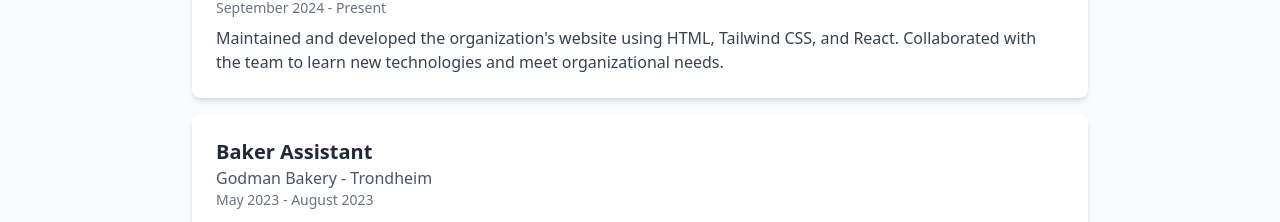
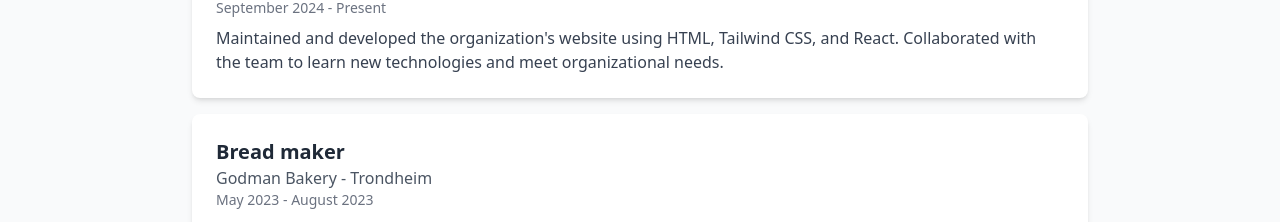
Before and after one commit to Nahom101-1/Personal-Website, a Next.js app: page / in a window 1280 px wide. Shown: the part 2153-2375 px from the top of the page. Built offline with nearby package versions, Linux system fonts and the light colour scheme.

Commit message:
Update WorkExperience.tsx
bread maker

```diff
--- a/components/Resume/WorkExperience.tsx
+++ b/components/Resume/WorkExperience.tsx
@@ -35,7 +35,7 @@ const WorkExperience = () => {
           </li>
           <li className="bg-white rounded-lg shadow-md p-6 mb-4">
             <h4 className="text-xl font-semibold text-gray-800">
-              Baker Assistant
+              Bread maker
             </h4>
             <p className="text-gray-600">Godman Bakery - Trondheim</p>
             <p className="text-sm text-gray-500">May 2023 - August 2023</p>
```
